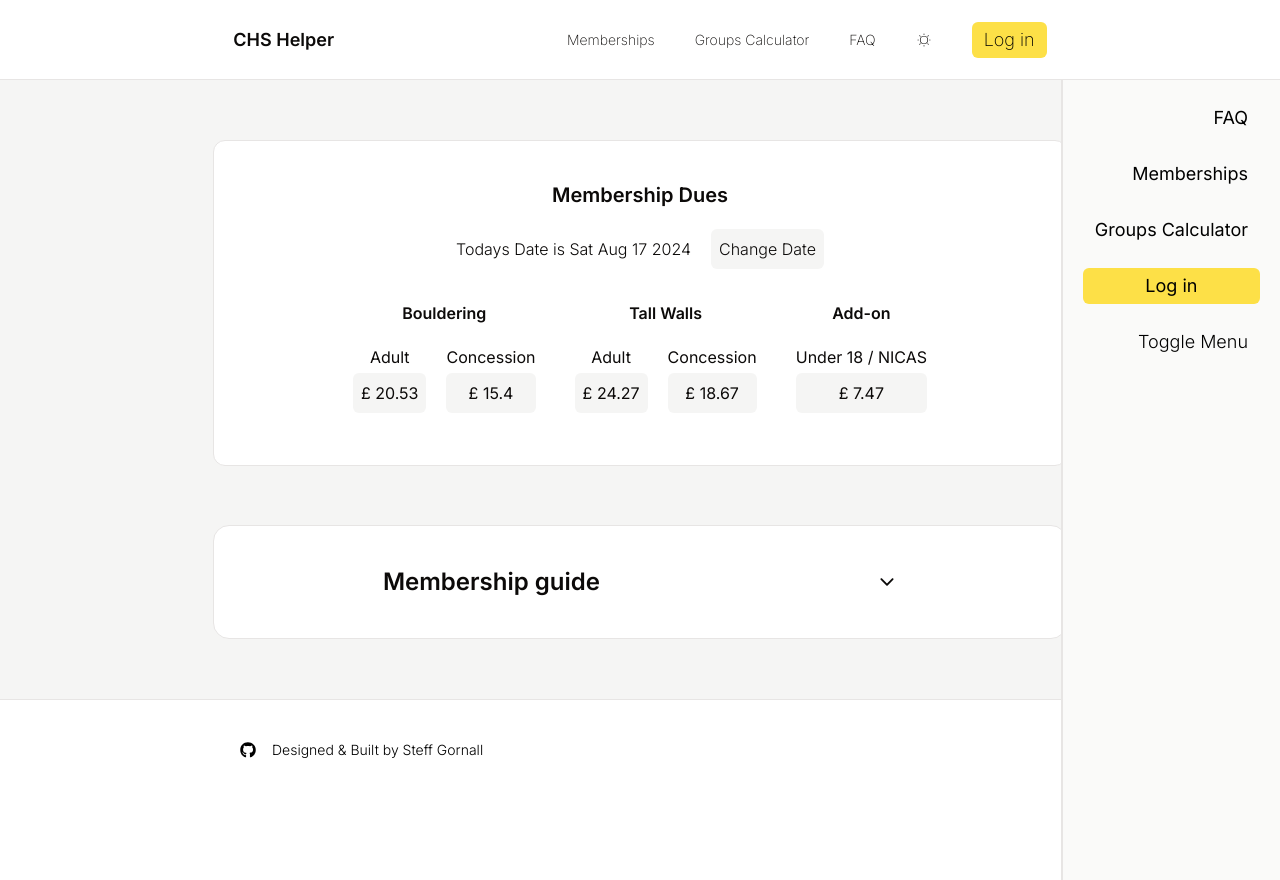
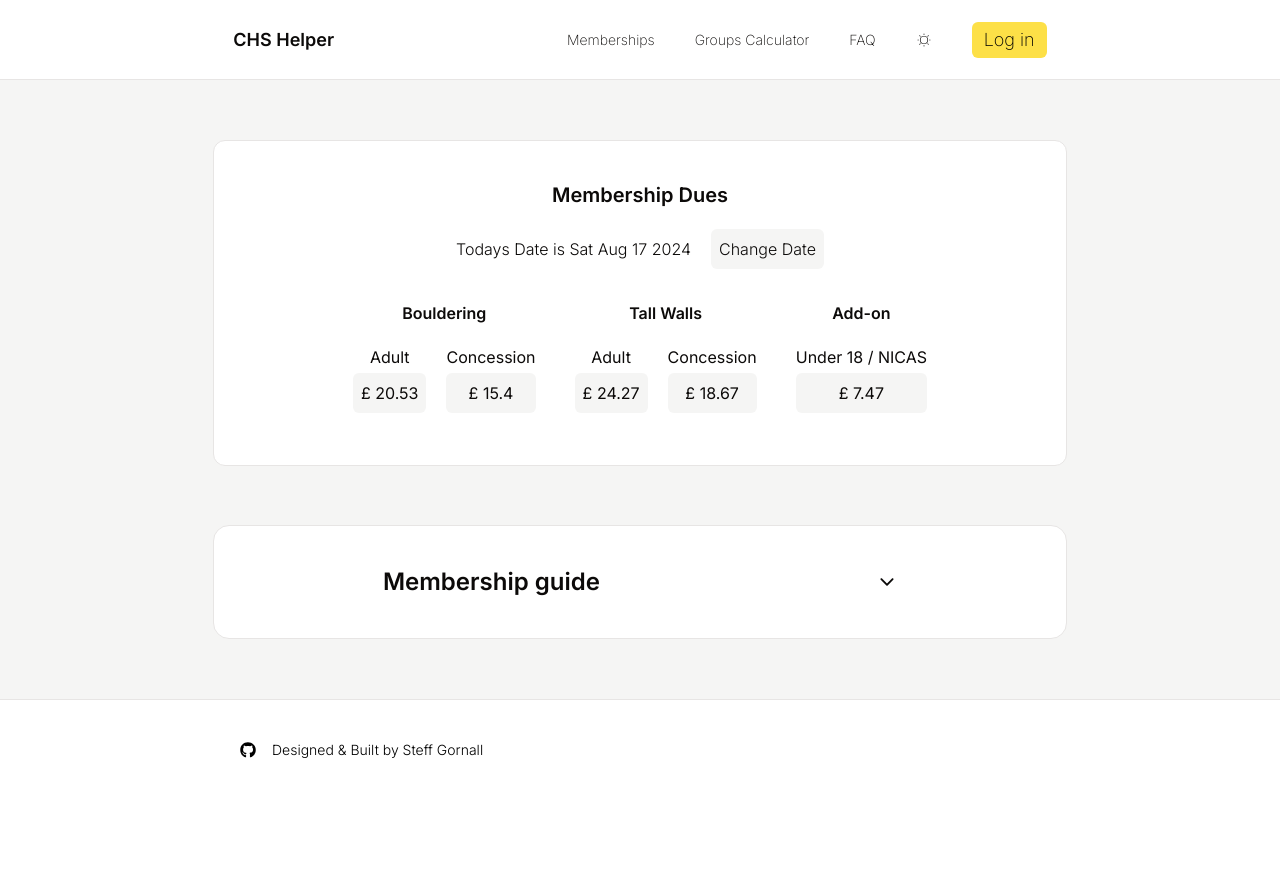
Before and after one commit to MrSteffG/chs-helper, a Next.js app: page / in a window 1280 px wide. After the commit the page ends 800 px from the top, so only its background shows below. Built offline with nearby package versions, Linux system fonts and the light colour scheme; no server answers.

Commit message:
Set show burger to false

```diff
--- a/app/components/Navbar.tsx
+++ b/app/components/Navbar.tsx
@@ -7,7 +7,7 @@ import Link from "next/link";
 import { FaHamburger } from "react-icons/fa";
 
 const Navbar = () => {
-  const [hamburger, setHamburger] = useState(true);
+  const [hamburger, setHamburger] = useState(false);
 
   const toggleTheme = () => {
     document.documentElement.classList.toggle("dark");
```
